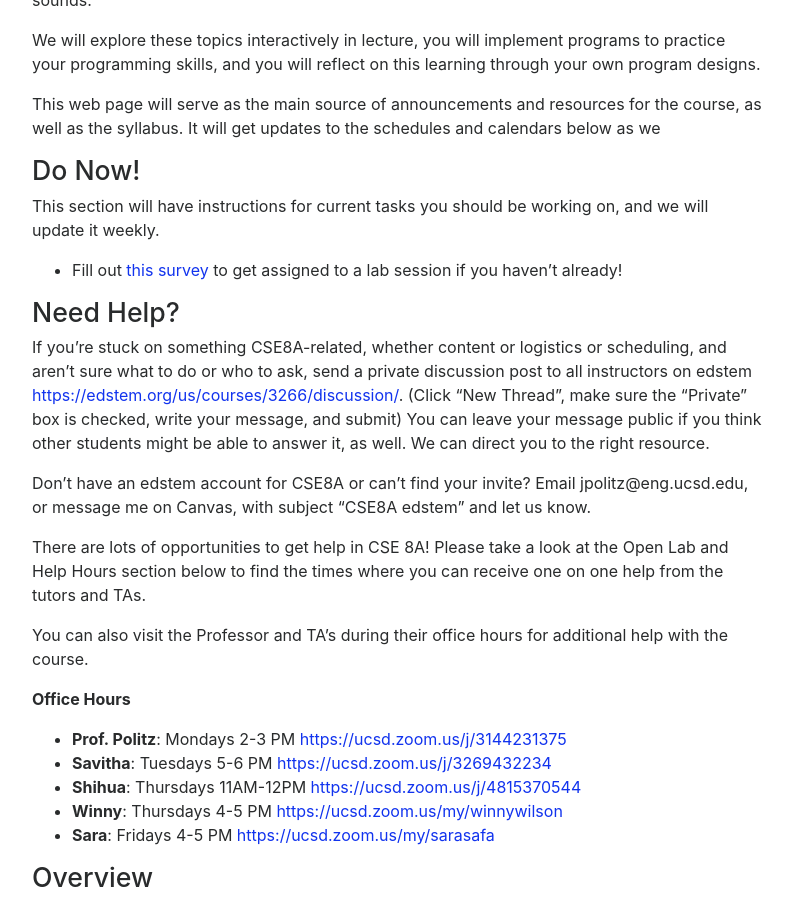
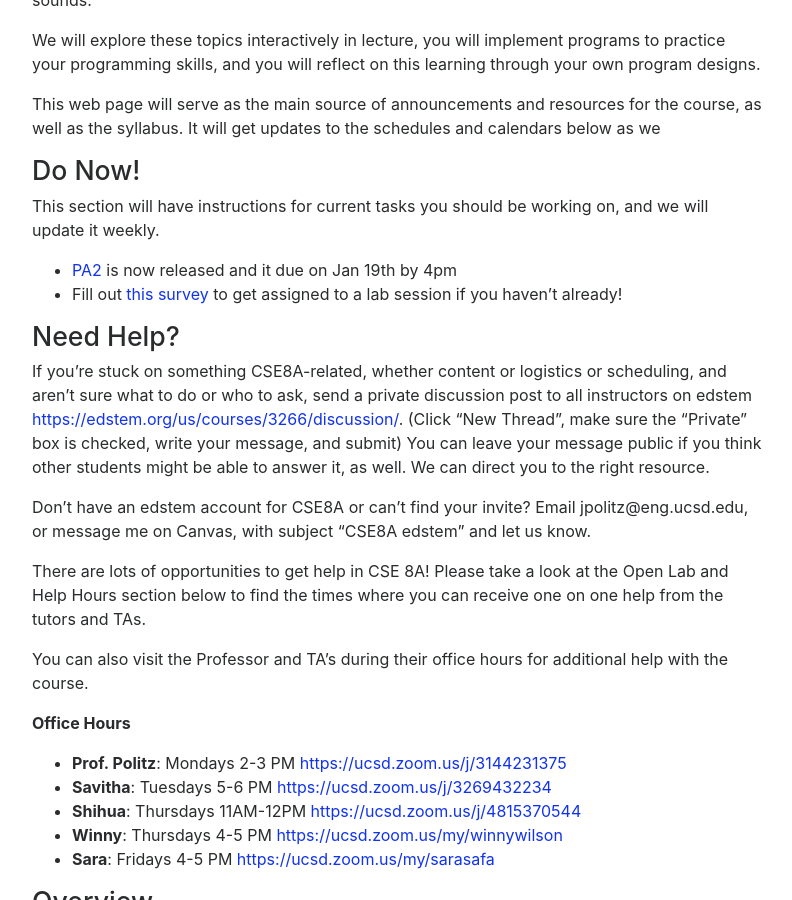
Before and after one commit to ucsd-cse8a-w21/ucsd-cse8a-w21.github.io, a Jekyll site: the page built from index.md, in a window 1280 px wide and 900 px high, scrolled down 683 px. Shown: the whole window, without its empty margins (243-1035 px from the left). Built offline with Jekyll 4.4.1, drawn with Linux system fonts in a browser that asks for light colours; nearby versions of some CDN libraries.

Commit message:
Update index.md

```diff
--- a/index.md
+++ b/index.md
@@ -28,6 +28,7 @@ and calendars below as we
 This section will have instructions for current tasks you should be working
 on, and we will update it weekly.
 
+- [PA2](https://docs.google.com/document/d/1SxHtmDNzdm2Ogs2zA3SGog9fRD35dGPe/edit?ts=5fffccc1#) is now released and it due on Jan 19th by 4pm
 - Fill out [this
 survey](https://docs.google.com/forms/d/e/1FAIpQLScrxmgbgx9BCM8n_qo-BI4rKQAXhbGR2yf-sLrJGNYnanczSA/viewform)
 to get assigned to a lab session if you haven't already!
```
